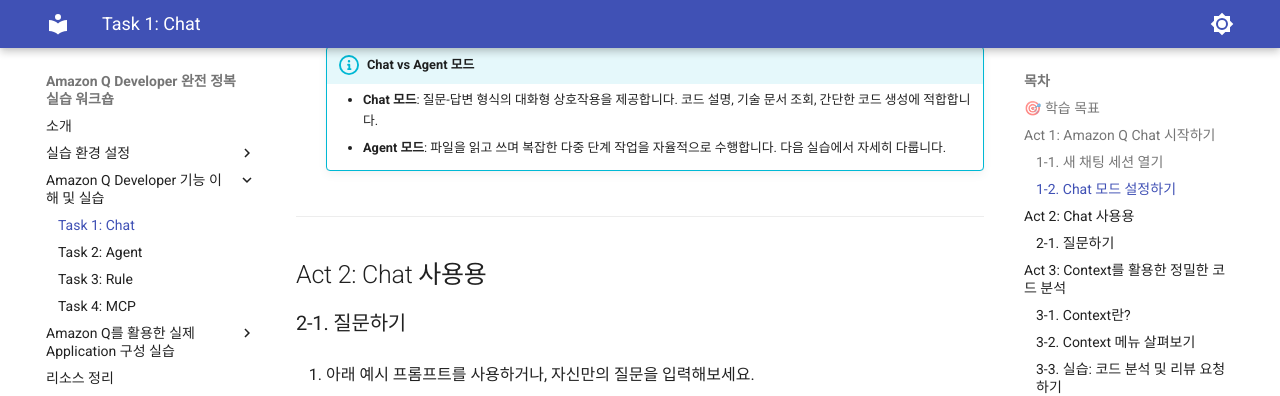
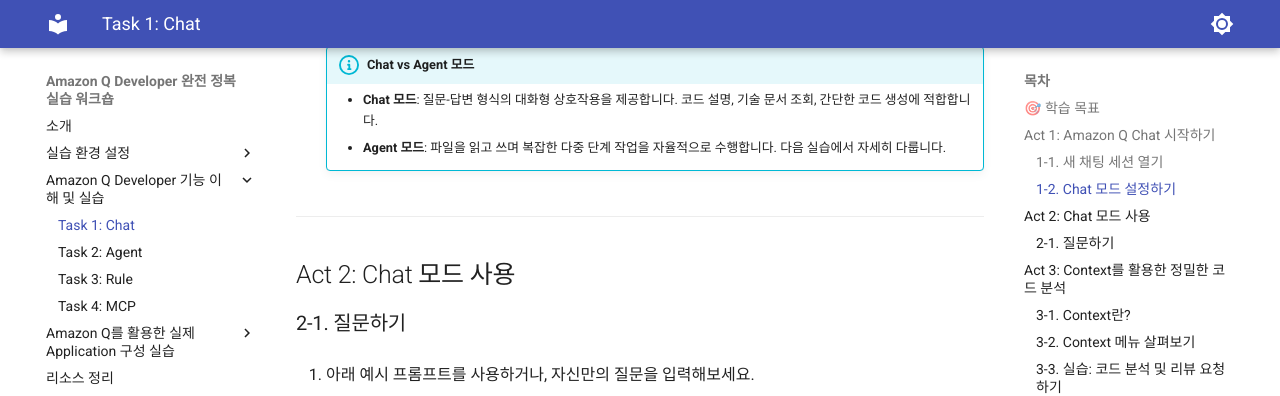
Before and after one commit to fitcloud/q-workshop, an MkDocs documentation site: the page built from docs/20-q_feature/21-chat.md, in a window 1280 px wide and 900 px high, scrolled down 1793 px. Shown: the top 396 px of the window. Built offline with MkDocs 1.6.1 and Material for MkDocs 9.7.7, drawn with Linux system fonts in a browser that asks for light colours.

Commit message:
fix workshop

```diff
--- a/docs/20-q_feature/21-chat.md
+++ b/docs/20-q_feature/21-chat.md
@@ -39,7 +39,7 @@
 
 ---
 
-## Act 2: Chat 사용용
+## Act 2: Chat 모드 사용
 
 ### 2-1. 질문하기
 
```
